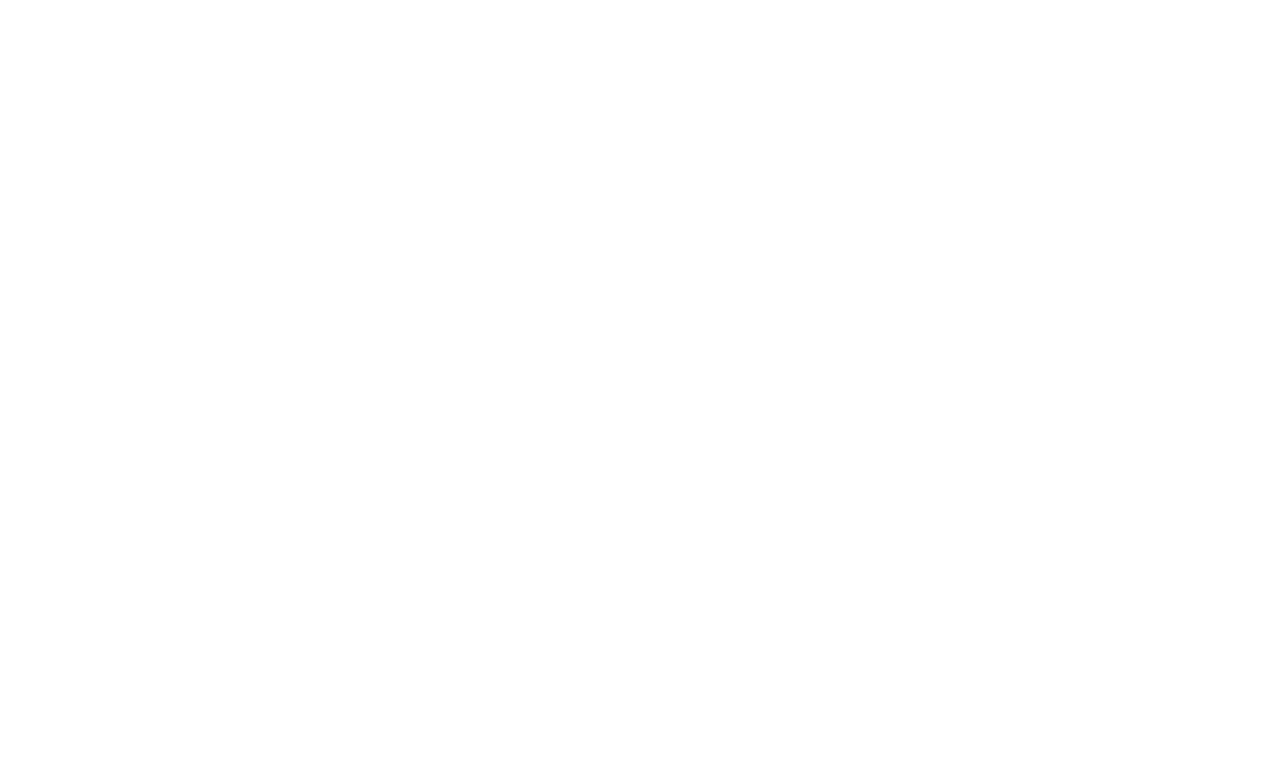
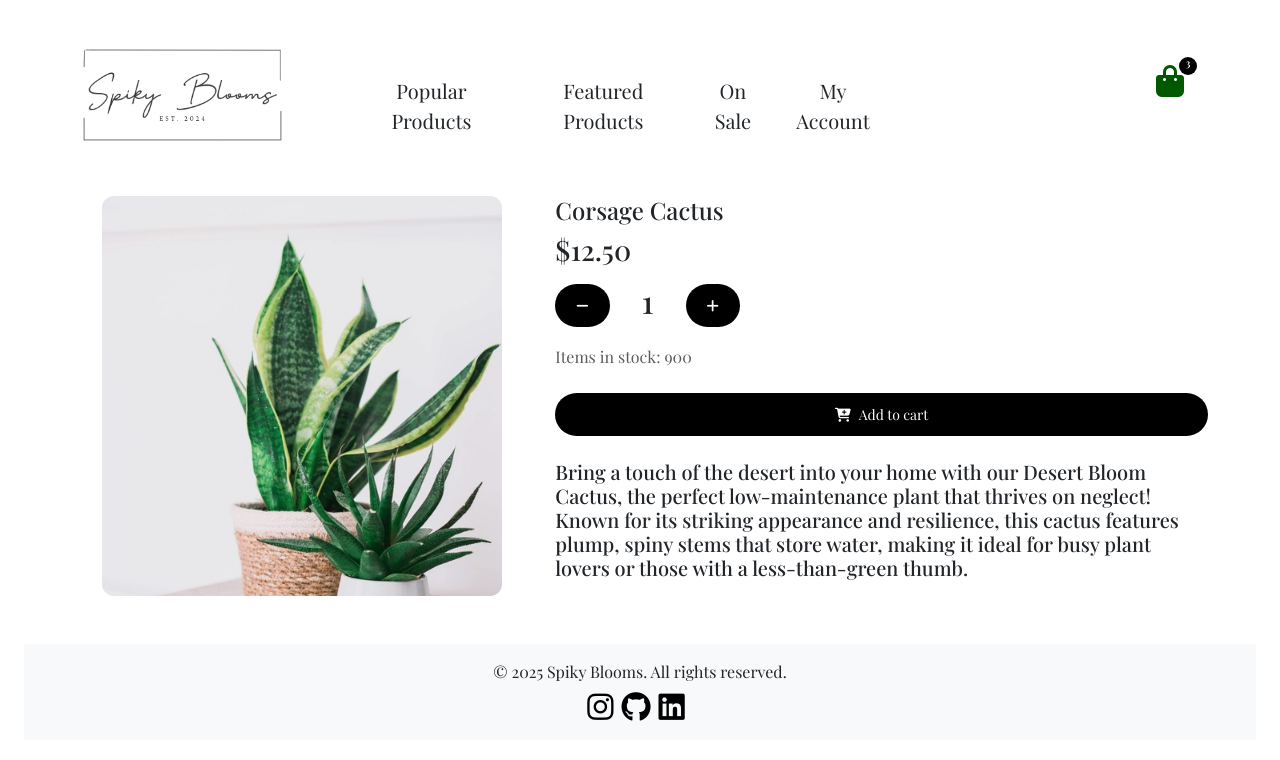
Before and after one commit to keatonmurray/headless-cms, a React (Vite) app in the folder client/: page /product/1 in a window 1280 px wide. Before the commit this address had no page. Shown: the top 760 px of the page. Built offline with nearby package versions, Linux system fonts and the light colour scheme; a web font is replaced by a local one.

Commit message:
Completed Single Products UI

```diff
--- a/client/src/App.jsx
+++ b/client/src/App.jsx
@@ -4,6 +4,7 @@
 import Layout from './layout/Layout';
 import FeaturedProducts from './pages/FeaturedProducts';
 import OnSale from './pages/OnSale';
+import SingleProduct from './pages/SingleProduct';
 
 function App() {
   return (
@@ -12,6 +13,7 @@
       <Route path="/popular-products" element={<Layout><PopularProducts /></Layout>} />
       <Route path="/featured-products" element={<Layout><FeaturedProducts /></Layout>} />
       <Route path="/on-sale" element={<Layout><OnSale /></Layout>} />
+      <Route path="/product/:id" element={<Layout><SingleProduct /></Layout>} />
     </Routes>
   );
 }
--- a/client/src/assets/css/style.css
+++ b/client/src/assets/css/style.css
@@ -104,6 +104,7 @@
   border-radius: var(--img-border-radius);
   height: 500px;
   width: 300px;
+  cursor: pointer;
 }
 
 /* Featured Product */
@@ -255,3 +256,20 @@
     transform: translate(-50%, 0);
   }
 }
+
+/* Single Product */
+
+.single-product-image-wrapper {
+  width: 100%;
+  max-width: 400px;
+  aspect-ratio: 1 / 1;
+  border-radius: 12px;
+  overflow: hidden;
+}
+
+.single-product-image {
+  width: 100%;
+  height: 100%;
+  object-fit: cover;
+  display: block;
+}
--- a/client/src/components/partials/Img.jsx
+++ b/client/src/components/partials/Img.jsx
@@ -1,9 +1,7 @@
-import React from 'react'
-
-const Img = ({src, alt}) => {
+const Img = ({src, alt, className}) => {
   return (
     <div>
-      <img src={src} alt={alt} />
+      <img src={src} alt={alt} className={className}/>
     </div>
   )
 }
--- a/client/src/pages/SingleProduct.jsx
+++ b/client/src/pages/SingleProduct.jsx
@@ -1,9 +1,40 @@
-import React from 'react'
+import productImg from '/img/product1.jpg';
+import Img from '../components/partials/Img';
 
 const SingleProduct = () => {
   return (
-    <div>
-      <h1>Single Product</h1>
+    <div className="mt-5 single-product px-md-5 px-3">
+      <div className="row justify-content-center">
+         <div className="col-12 col-md-5 d-flex flex-column align-items-center">
+            <div className="single-product-image-wrapper">
+              <Img src={productImg} className="single-product-image" alt="Product Image" />
+            </div>
+          </div>
+          <div className="col-12 col-md-7 d-flex justify-content-md-start align-items-md-start align-items-center justify-content-center">
+              <div className="product-details">
+                  <h4 className="text-md-start text-center">Corsage Cactus</h4>
+                  <h3 className="text-md-start text-center">$12.50</h3>
+                  <div className="control-quantity d-flex align-items-center justify-content-md-start justify-content-center mt-3">
+                    <button className="btn btn-sm btn-custom-primary me-2">
+                        <i className="fas fa-minus"></i>
+                    </button>
+                    <h2 className="mx-4">1</h2>
+                    <input type="hidden" className="form-control w-25" value="1" min="1" />
+                    <button className="btn btn-sm btn-custom-primary ms-2">
+                        <i className="fas fa-plus"></i>
+                    </button>
+                  </div>
+                  <p className="text-muted my-3 text-md-start text-center">Items in stock: 900</p>
+                  <div className="w-100 mt-4">
+                    <button className="btn btn-sm btn-custom-primary w-100">
+                        <i className="fas fa-cart-plus me-2"></i>
+                        Add to cart
+                    </button>
+                  </div>
+                  <h5 className="mt-4">Bring a touch of the desert into your home with our Desert Bloom Cactus, the perfect low-maintenance plant that thrives on neglect! Known for its striking appearance and resilience, this cactus features plump, spiny stems that store water, making it ideal for busy plant lovers or those with a less-than-green thumb.</h5>
+              </div>
+          </div>
+      </div>
     </div>
   )
 }
--- a/client/vite.config.js
+++ b/client/vite.config.js
@@ -4,7 +4,7 @@
 // https://vite.dev/config/
 export default defineConfig({
   plugins: [react()],
-  // server: {
-  //   allowedHosts: ['760f7a8a30ce05.lhr.life'],
-  // },
+  server: {
+    allowedHosts: ['5f109740488f67.lhr.life'],
+  },
 })
```
